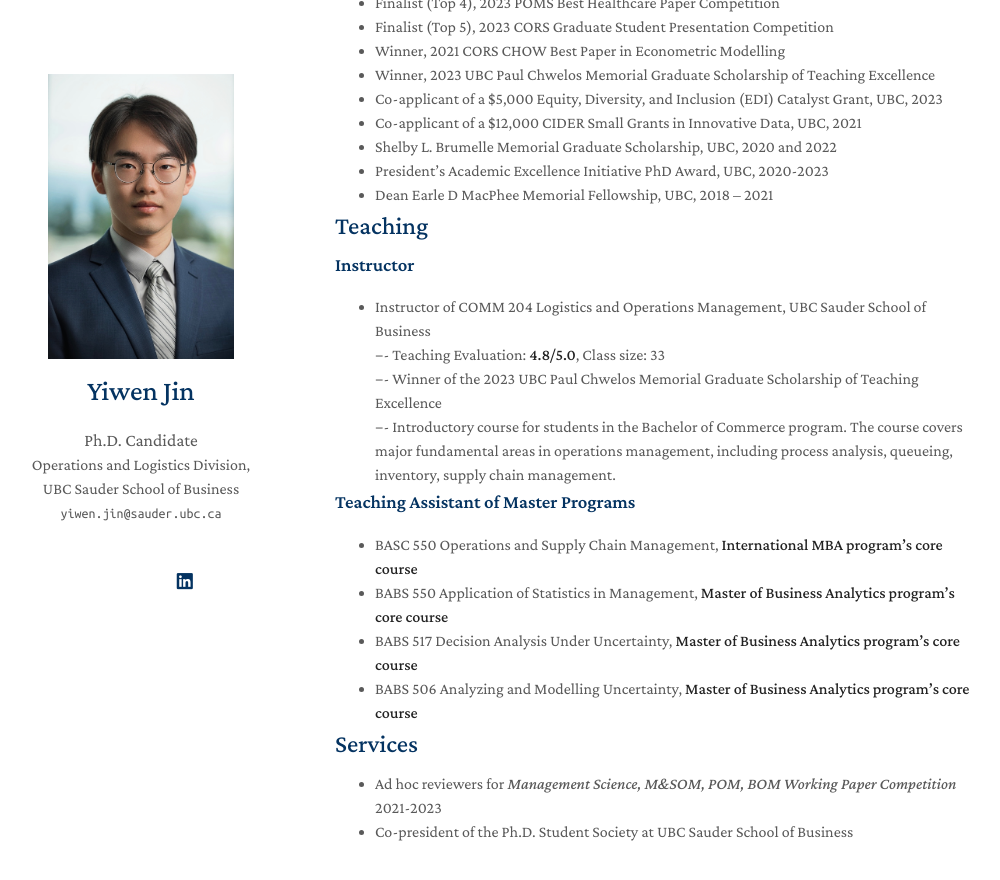
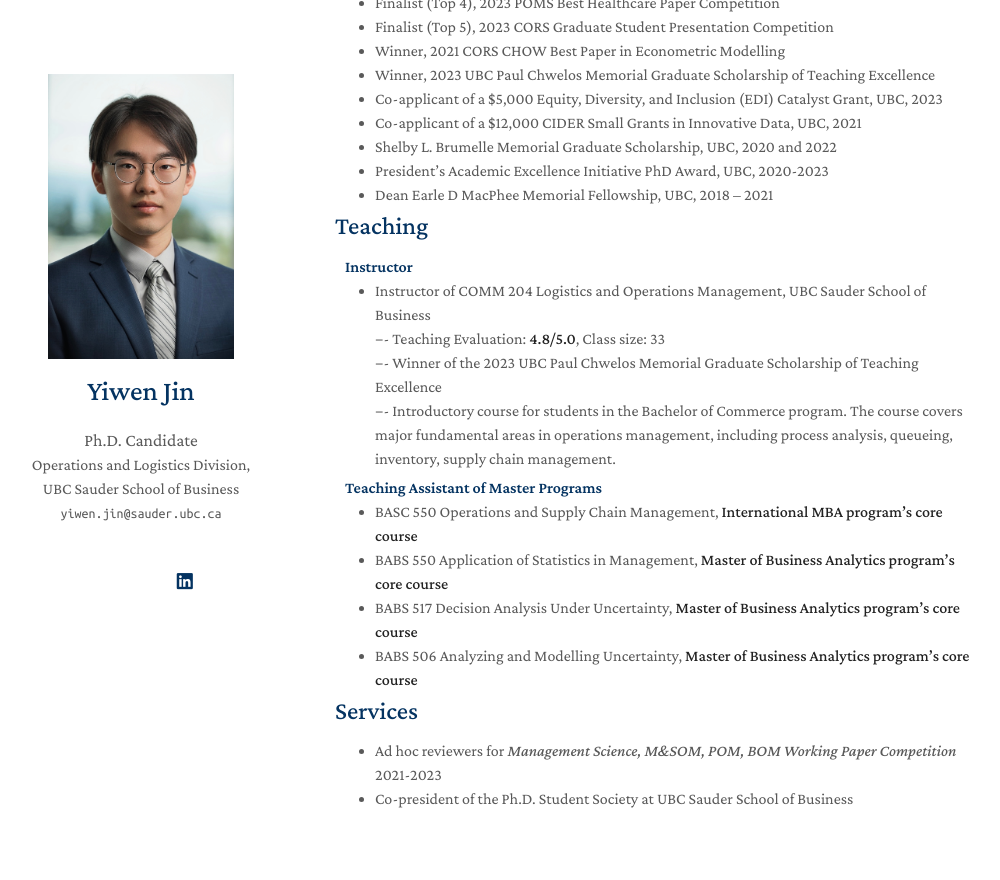
Before and after one commit to zeyang1225/zeyang1225.github.io, a Jekyll site: the page built from index.md, in a window 1280 px wide and 900 px high, scrolled down 1593 px. Shown: the top 880 px of the window, without its empty margins (135-1135 px from the left). Built offline with Jekyll 4.4.1, drawn with Linux system fonts in a browser that asks for light colours; nearby versions of some CDN libraries; a style sheet for code colours, icons or effects is not loaded; our own code applies the rules of GitHub Pages for plain Markdown files.

Commit message:
Update teaching.md

```diff
--- a/_includes/teaching.md
+++ b/_includes/teaching.md
@@ -1,5 +1,5 @@
 ## Teaching
-### Instructor
+<h4 style="margin:0 10px 0;">Instructor</h4>
 <ul style="margin:0 0 5px;">
   <li><autocolor>Instructor of COMM 204 Logistics and Operations Management, UBC Sauder School of Business</autocolor></li>
       −- Teaching Evaluation: <strong>4.8/5.0</strong>, Class size: 33<br>
@@ -7,7 +7,7 @@
       −- Introductory course for students in the Bachelor of Commerce program. The course covers major fundamental areas in operations management, including process analysis, queueing, inventory, supply chain management.<br>
 </ul>
 
-### Teaching Assistant of Master Programs
+<h4 style="margin:0 10px 0;">Teaching Assistant of Master Programs</h4>
 <ul style="margin:0 0 5px;">
        <li><autocolor>BASC 550 Operations and Supply Chain Management, <strong>International MBA program’s core course</strong></autocolor></li>
        <li><autocolor>BABS 550 Application of Statistics in Management, <strong>Master of Business Analytics program’s core course</strong></autocolor></li>
```
